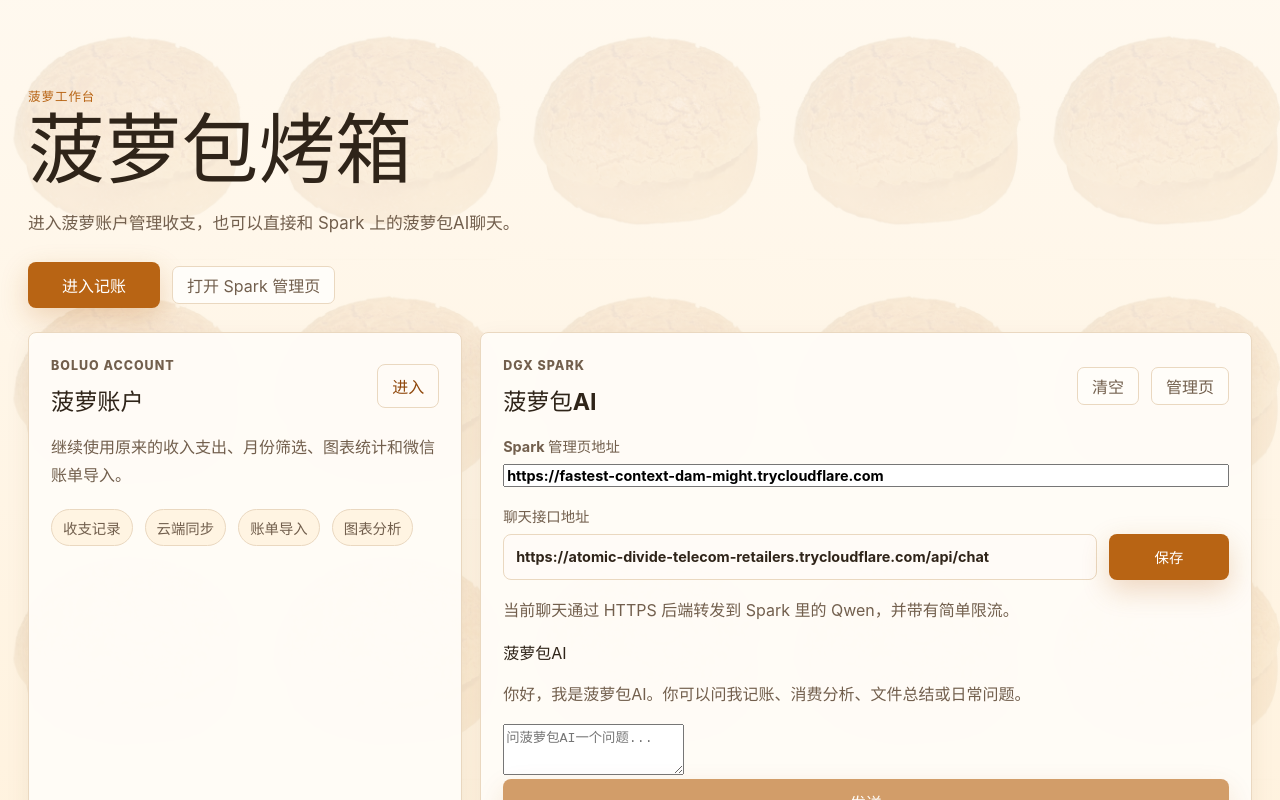
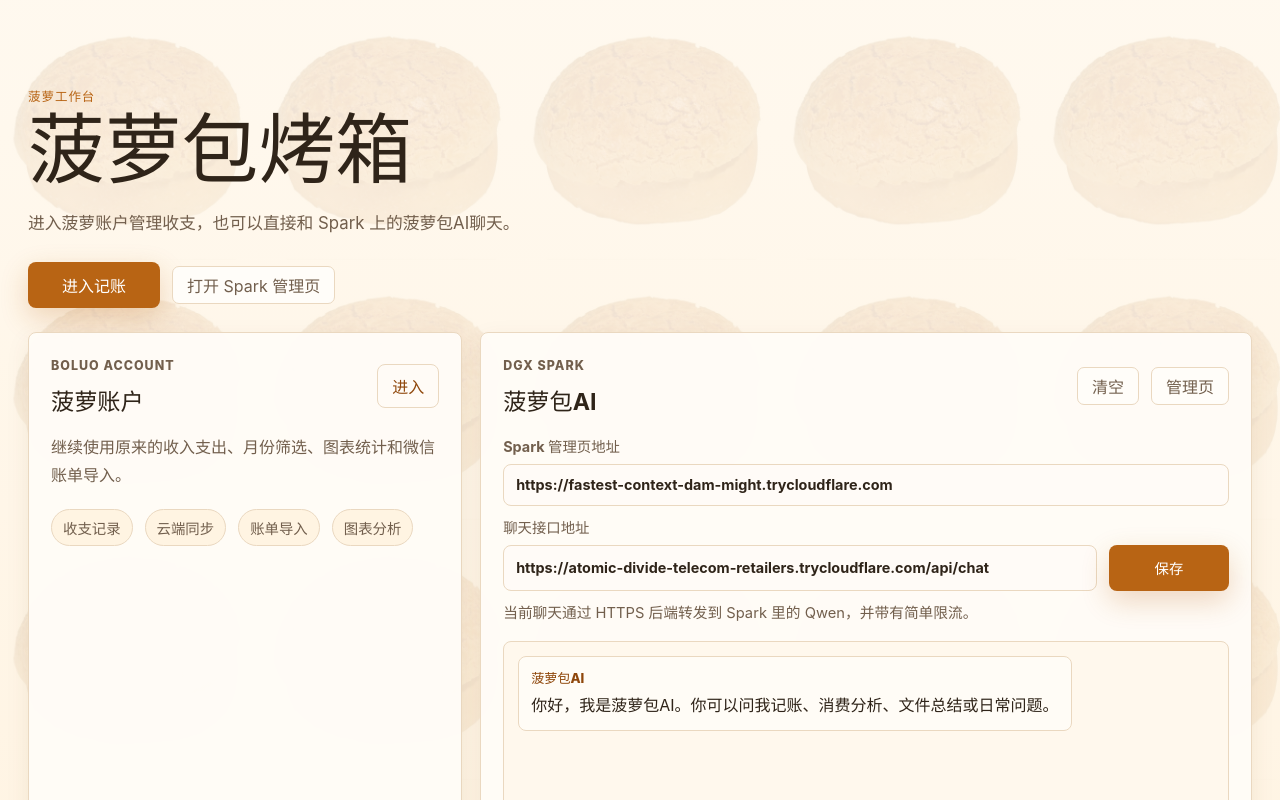
Before and after one commit to picklecai-pixel/boluo-account, a React (Vite) app: page / in a window 1280 px wide. Shown: the top 800 px of the page. Built offline with nearby package versions, Linux system fonts and the light colour scheme; no server answers.

Commit message:
Style Boluo AI direct chat portal

```diff
--- a/src/portal.css
+++ b/src/portal.css
@@ -279,7 +279,6 @@
     height: 520px;
   }
 }
-
 /* Portal performance: avoid fixed transformed background and expensive glass effects while scrolling. */
 body:has(.portal-shell)::before {
   display: none;
@@ -304,3 +303,131 @@ body:has(.portal-shell) {
 .portal-back-link {
   box-shadow: 0 6px 16px rgba(105, 64, 24, 0.1);
 }
+.spark-settings-grid {
+  display: grid;
+  gap: 10px;
+  margin-top: 18px;
+}
+
+.spark-settings-grid .spark-url-label {
+  margin: 0;
+}
+
+.spark-settings-grid input {
+  width: 100%;
+  min-height: 42px;
+  border: 1px solid var(--line);
+  border-radius: 8px;
+  background: rgba(255, 252, 247, 0.86);
+  color: var(--ink);
+  padding: 10px 12px;
+}
+
+.chat-api-hint {
+  margin: 10px 0 14px;
+  color: var(--muted);
+  font-size: 0.92rem;
+}
+
+.boluo-chat-box {
+  display: grid;
+  gap: 12px;
+}
+
+.boluo-chat-messages {
+  min-height: 460px;
+  max-height: 62vh;
+  overflow-y: auto;
+  display: flex;
+  flex-direction: column;
+  gap: 12px;
+  border: 1px solid var(--line);
+  border-radius: 8px;
+  background: #fff8ed;
+  padding: 14px;
+}
+
+.chat-message {
+  max-width: min(760px, 88%);
+  border: 1px solid #ead8c0;
+  border-radius: 8px;
+  background: rgba(255, 252, 247, 0.94);
+  padding: 11px 12px;
+}
+
+.chat-message.user {
+  align-self: flex-end;
+  background: #fff1db;
+}
+
+.chat-message.assistant {
+  align-self: flex-start;
+}
+
+.chat-message span {
+  display: block;
+  margin-bottom: 5px;
+  color: var(--accent-dark);
+  font-size: 0.82rem;
+  font-weight: 800;
+}
+
+.chat-message p {
+  margin: 0;
+  color: var(--ink);
+  line-height: 1.7;
+  white-space: pre-wrap;
+  overflow-wrap: anywhere;
+}
+
+.chat-message.pending p {
+  color: var(--muted);
+}
+
+.boluo-chat-form {
+  display: grid;
+  grid-template-columns: minmax(0, 1fr) auto;
+  gap: 10px;
+  align-items: end;
+}
+
+.boluo-chat-form textarea {
+  width: 100%;
+  resize: vertical;
+  min-height: 76px;
+  max-height: 220px;
+  border: 1px solid var(--line);
+  border-radius: 8px;
+  background: #fffdf9;
+  color: var(--ink);
+  padding: 11px 12px;
+  font: inherit;
+  line-height: 1.6;
+}
+
+.boluo-chat-form button {
+  min-height: 76px;
+}
+
+.chat-error {
+  margin: 0;
+  border-radius: 8px;
+  background: #fef2f2;
+  color: #b91c1c;
+  padding: 10px 12px;
+}
+
+@media (max-width: 720px) {
+  .boluo-chat-form {
+    grid-template-columns: 1fr;
+  }
+
+  .boluo-chat-form button {
+    width: 100%;
+    min-height: 46px;
+  }
+
+  .chat-message {
+    max-width: 100%;
+  }
+}
```
